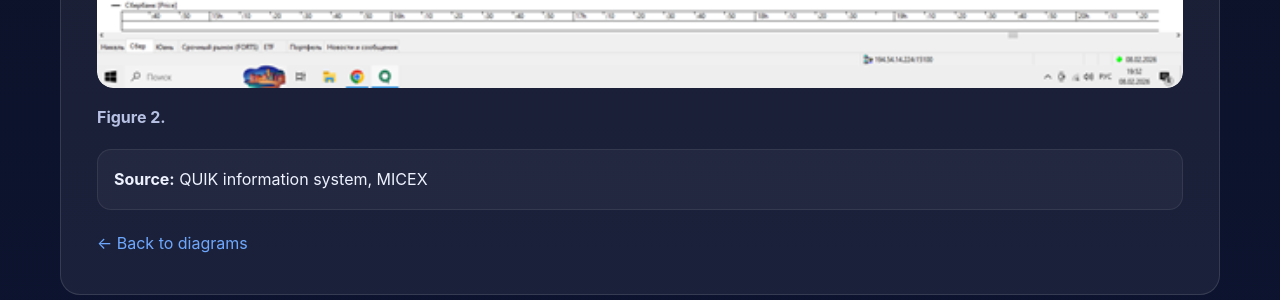
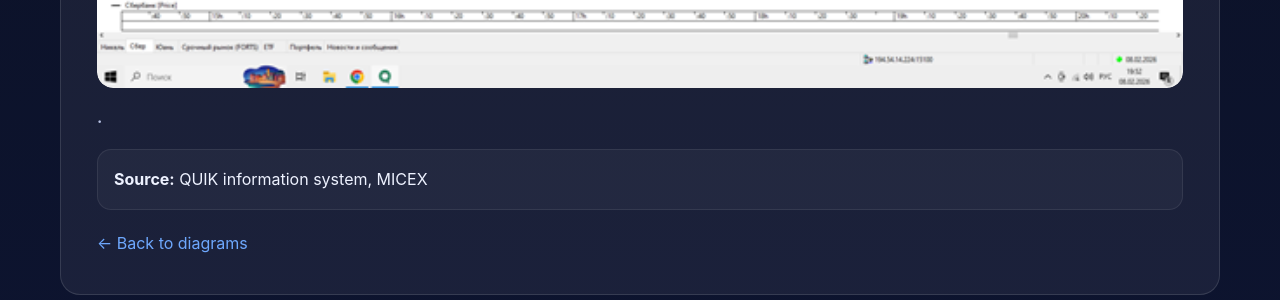
Before and after one commit to naoumov-ilia/naoumov-ilia.github.io, a Jekyll site: the page built from ru/diagrams/graph-2.md, in a window 1280 px wide and 1226 px high. Shown: the part 808-1108 px from the top of the window. Built offline with Jekyll 4.4.1, drawn with Linux system fonts in a browser that asks for light colours.

Commit message:
Update graph-2.md

```diff
--- a/ru/diagrams/graph-2.md
+++ b/ru/diagrams/graph-2.md
@@ -13,7 +13,7 @@ permalink: /ru/diagrams/graph-2/
   data-title="Figure 2"><img class="single-diagram-image" src="{{ '/assets/images/graph-2.png' | relative_url }}" alt="Wave Motion"></a>
 
 <p class="single-diagram-caption">
-  <strong>Figure 2.</strong>
+  <strong>.</strong>
 </p>
 
 <div class="single-diagram-source">
```
